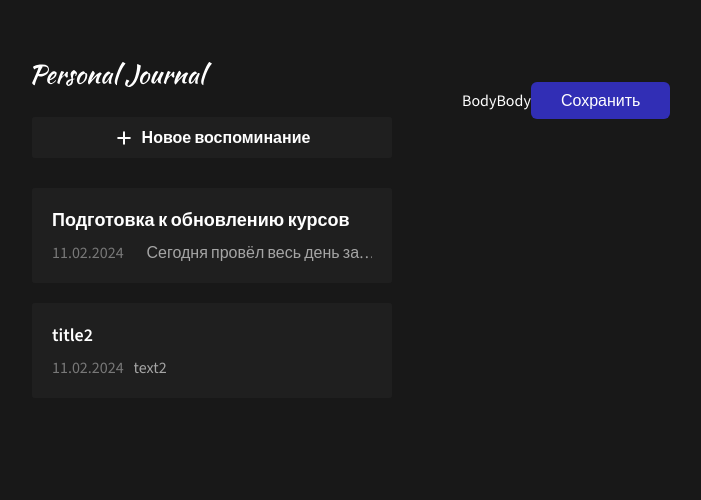
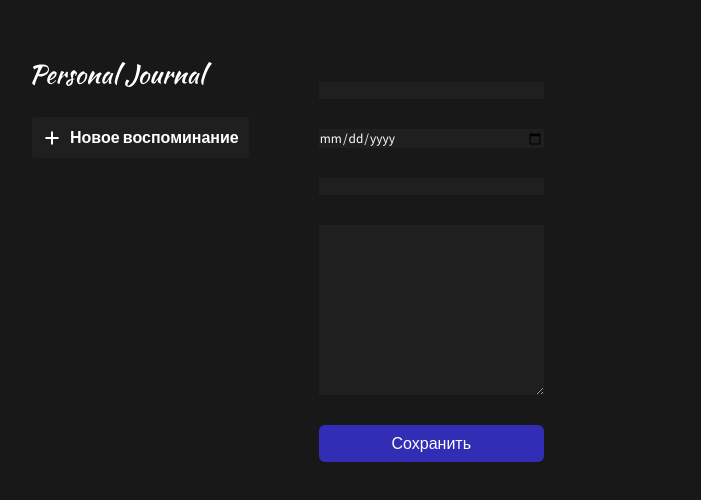
Before and after one commit to KTDKasp/react-vite-pers-journal, a React (Vite) app: page / in a window 1280 px wide. Shown: the top 500 px of the page, without its empty margins (20-721 px from the left). Built offline with nearby package versions, Linux system fonts and the light colour scheme.

Commit message:
Сделали добавление элемента журнала через форму

```diff
--- a/src/App.jsx
+++ b/src/App.jsx
@@ -1,31 +1,28 @@
+import React from 'react';
 import './App.css';
-import { Button } from './components/Button';
+import { JournalForm } from './components/JournalForm';
 import { JournalItemList } from './components/JournalItemList';
 import { Body } from './layouts/Body';
 import { LeftPanel } from './layouts/LeftPanel';
 
 function App() {
-  const data = [
-    {
-      title: 'Подготовка к обновлению курсов',
-      date: new Date(),
-      text: 'Сегодня провёл весь день за уроками'
-    },
-    {
-      title: 'title2',
-      date: new Date(),
-      text: 'text2'
-    }
-  ];
+  const [journalData, setJournalData] = React.useState([]);
+
+  const addJournalData = (obj) => {
+    setJournalData((prev) => [...prev, {
+      title: obj.title,
+      text: obj.text,
+      date: new Date(obj.date)
+    }]);
+  };
 
   return (
     <>
       <LeftPanel>
-        <JournalItemList data={data} />
+        <JournalItemList data={journalData} />
       </LeftPanel>
       <Body>
-        Body
-        <Button />
+        <JournalForm addJournalData={addJournalData}/>
       </Body>
     </>
   );
--- a/src/components/Button/index.jsx
+++ b/src/components/Button/index.jsx
@@ -1,7 +1,9 @@
 import './Button.css';
 
-export const Button = () => {
+export const Button = ({ children }) => {
   return (
-    <button className='button accent'>Сохранить</button>
+    <button className='button accent'>
+      {children}
+    </button>
   );
 };
--- /dev/null
+++ b/src/components/JournalForm/JournalForm.css
@@ -0,0 +1,5 @@
+.journal-form {
+  display: flex;
+  flex-direction: column;
+  gap: 30px;
+}
--- /dev/null
+++ b/src/components/JournalForm/index.jsx
@@ -0,0 +1,34 @@
+import './JournalForm.css';
+import { Button } from '../Button';
+
+// import React from 'react';
+
+export const JournalForm = ({ addJournalData }) => {
+  // const [inputData, setInputData] = React.useState('');
+
+  // const inputChange = (event) => {
+  //   setInputData(event.target.value);
+  // };
+
+  const addJournalItem = (event) => {
+    event.preventDefault();
+    const formData = new FormData(event.target);
+    const formProps = Object.fromEntries(formData);
+    console.log(formProps);
+    addJournalData(formProps);
+  };
+
+  return (
+    <>
+      <form className='journal-form' action="" onSubmit={addJournalItem}>
+        <input type="text" name='title'/>
+        <input type="date" name='date'/>
+        <input type="text" name='tag' />
+        <textarea name="text" id="" cols="30" rows="10"></textarea>
+        <Button>
+          Сохранить
+        </Button>
+      </form>
+    </>
+  );
+};
--- a/src/index.css
+++ b/src/index.css
@@ -21,6 +21,11 @@ video {
   max-width: 100%;
 }
 
+input, textarea, select {
+  background-color: rgba(255, 255, 255, 0.03);
+  border: none;
+}
+
 a {
   text-decoration: none;
 }
--- a/src/layouts/Body/index.jsx
+++ b/src/layouts/Body/index.jsx
@@ -4,7 +4,6 @@ import './Body.css';
 export const Body = ({ children }) => {
   return (
     <div className='body'>
-      Body
       {children}
     </div>
   );
```
